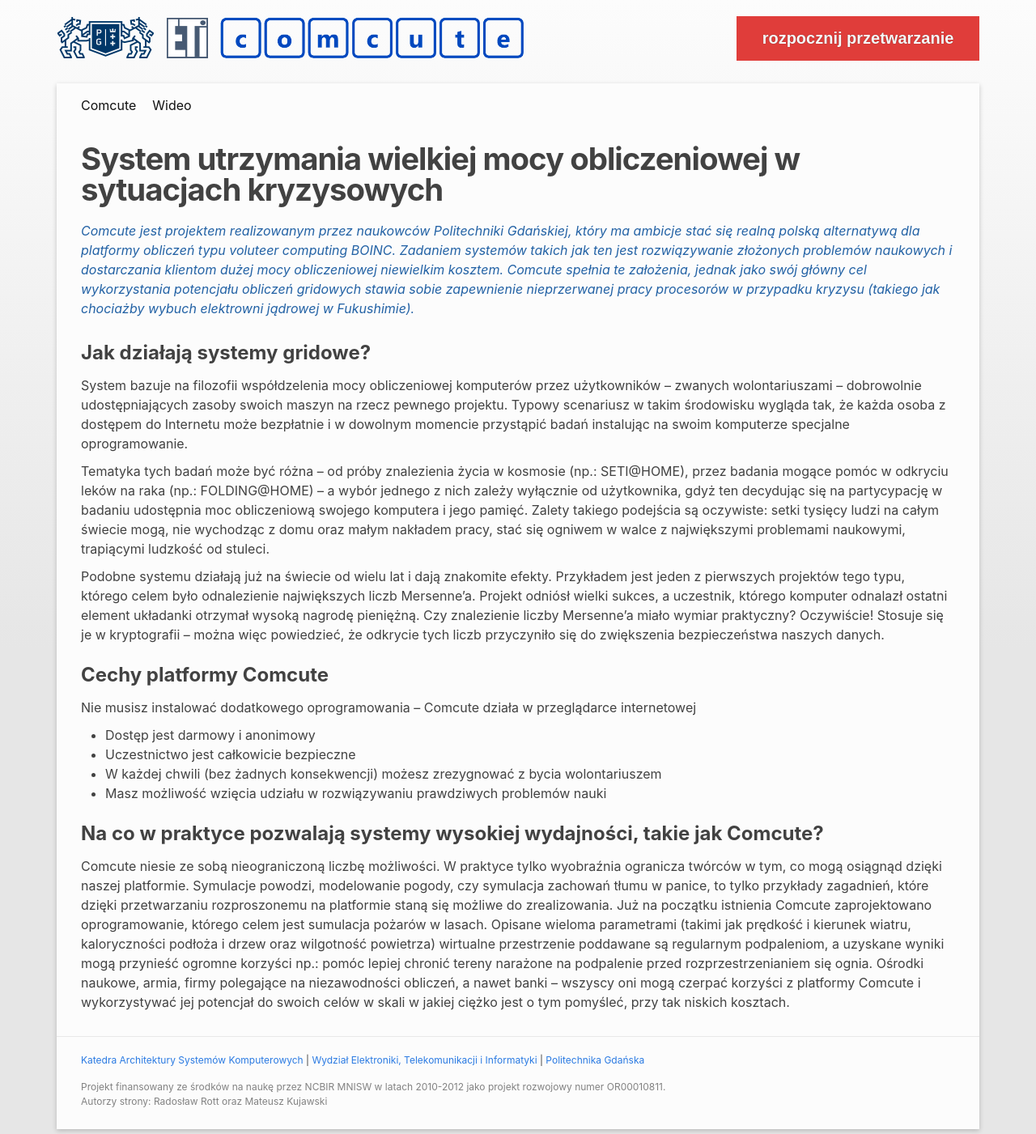
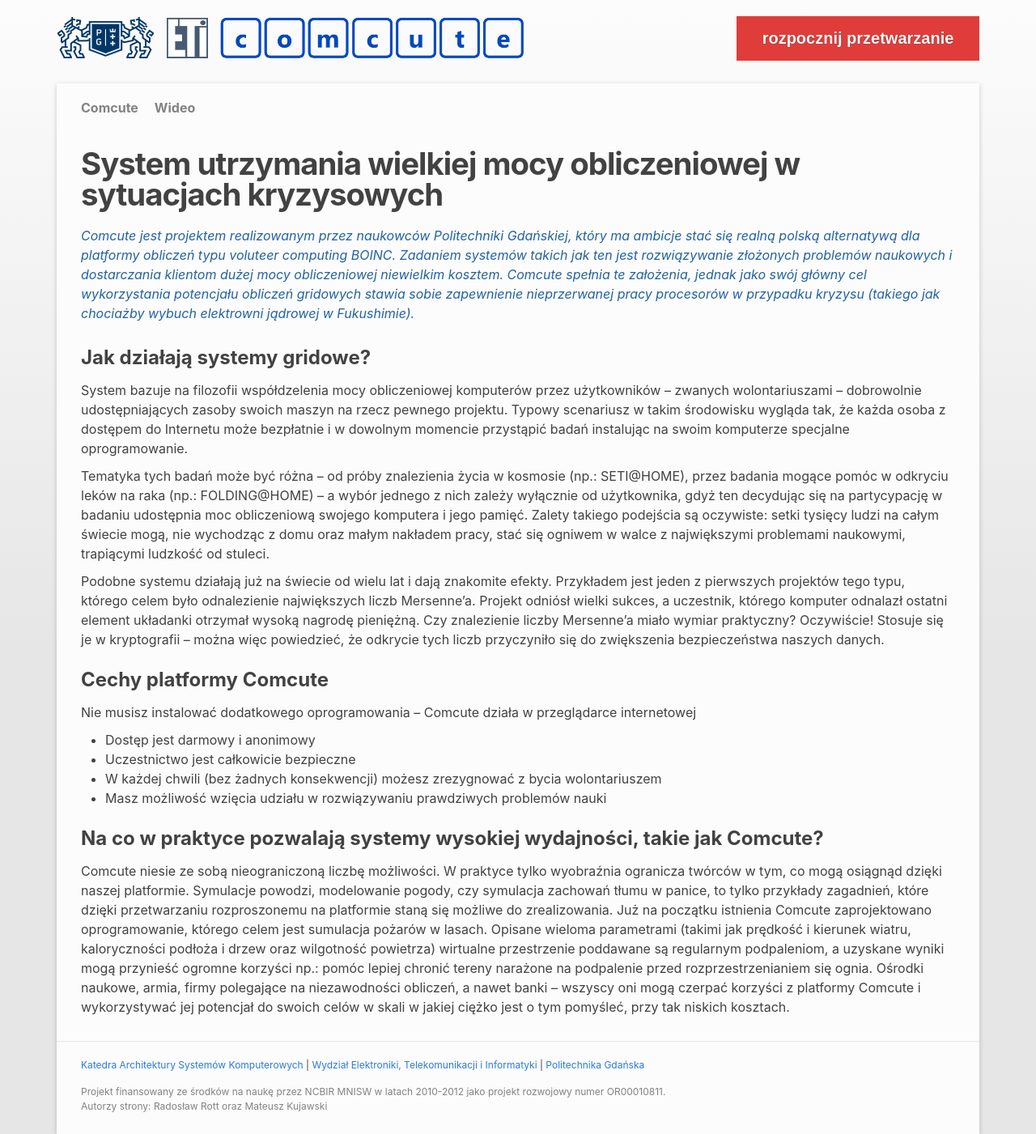
Before and after one commit to Rocik/comcute, a Jekyll site: the page built from index.md, in a window 1280 px wide. Shown: the whole page at 81% size. Built offline with Jekyll 4.4.1, drawn with Linux system fonts in a browser that asks for light colours; comment, search, counter and statistics services are not loaded.

Commit message:
Improve navigation menu style

```diff
--- a/_sass/_layout.scss
+++ b/_sass/_layout.scss
@@ -152,7 +152,8 @@ $header-width: 900px !default;
 
 
 .site-nav {
-    line-height: $base-line-height * $base-font-size * 2.25;
+    line-height: $base-line-height * $base-font-size * 2.5;
+    font-weight: bold;
 
     .nav-trigger {
         display: none;
@@ -163,21 +164,22 @@ $header-width: 900px !default;
     }
 
     .page-link {
-        color: $text-color;
+        color: $grey-color;
         line-height: $base-line-height;
 
         // Gaps between nav items, but not on the last one
         &:not(:last-child) {
             margin-right: 20px;
         }
+
+        &:hover {
+            color: $text-color;
+            text-decoration: none;
+        }
     }
 
     #page-current {
         border-bottom: 4px solid #5178BC;
-    	border-bottom-width: 4px;
-    	border-bottom-style: solid;
-    	border-bottom-color: rgb(81, 120, 188);
-        font-weight: bold;
     }
 
     @include media-query($on-palm) {
```
